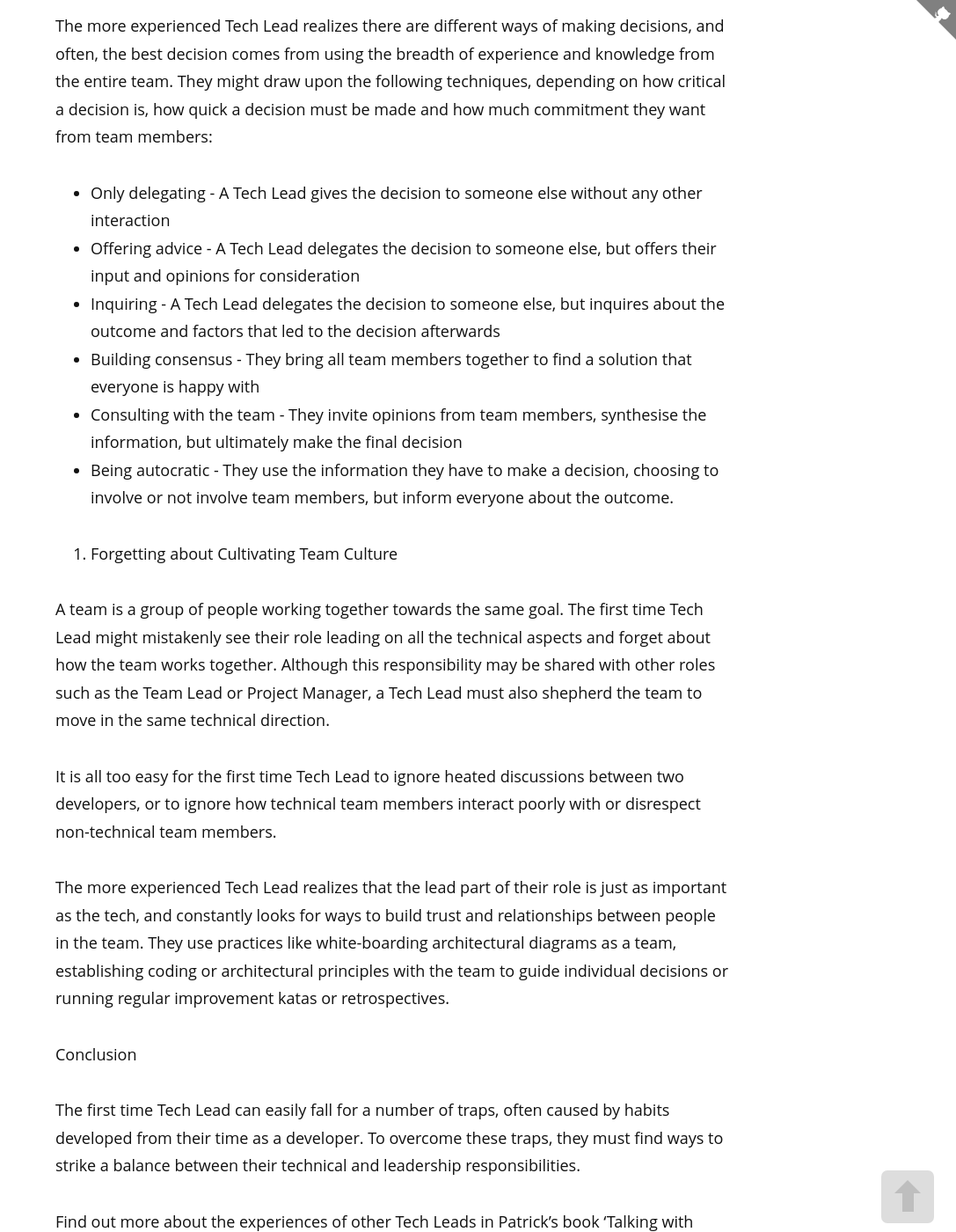
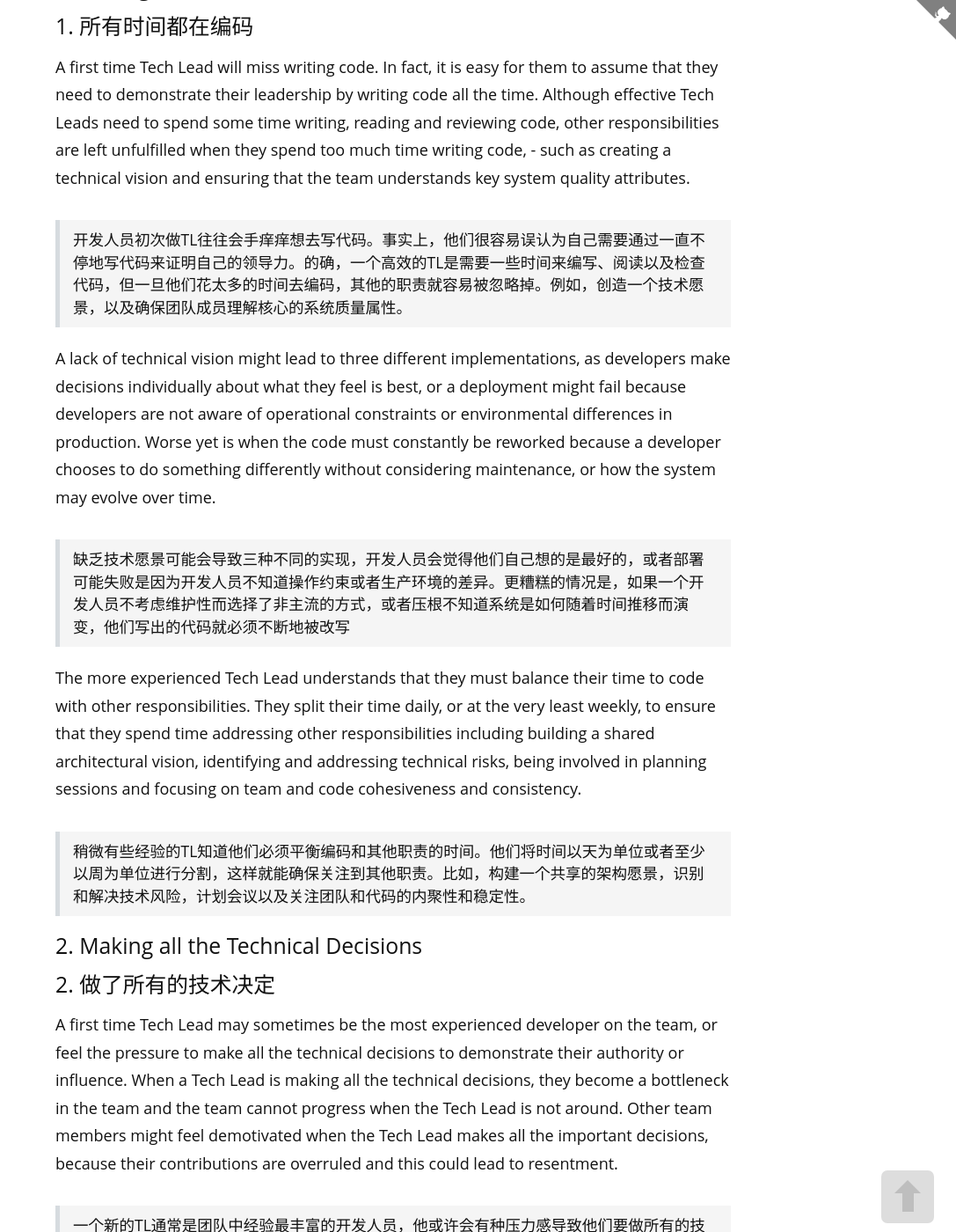
Before and after one commit to lemon123456/sjyuan-cc.github.io, a Jekyll site: the page built from _posts/2016-03-25-3-common-mistakes-of-first-time-tech-lead.md, in a window 1280 px wide and 1400 px high, scrolled down 1775 px. Shown: the whole window at 88% size, without its empty margins (193-1280 px from the left). Built offline with Jekyll 4.4.1, drawn with Linux system fonts in a browser that asks for light colours; nearby versions of some CDN libraries; comment, search, counter and statistics services are not loaded; some of the changed text lies outside the part shown.

Commit message:
proceed translation

```diff
--- a/_posts/2016-03-25-3-common-mistakes-of-first-time-tech-lead.md
+++ b/_posts/2016-03-25-3-common-mistakes-of-first-time-tech-lead.md
@@ -22,21 +22,42 @@
 
 Don't miss the author's earlier post on the 5 Tips for Being an Effective Tech Lead.
 
+>不要错过作者之前写的文章`高效技术领导者的5个锦囊妙计`
+
 The first time a developer steps into the role of a Tech Lead can be difficult. The skills and experience of a seasoned developer do not automatically translate into the skills necessary for the Tech Lead role. In fact, some of the habits of a developer can do more harm than good, when not applied well and with more authority in this new role.
+
+>开发人员初次走进技术领导（后文简称TL）这个角色的时候都是很困难的。即便经验再丰富的开发人员，他的技能和经验也是不能自动转换成一个TL必备的技能的。事实上，如果开发人员不能很好地运用已有的技能和经验，或者不能在这个新角色中树立更多权威，一些旧有的习惯不但没有帮助，反而会带来阻碍。
+
+
+![Alt text]({{ "/assets/img/3-common-mistakes-of-first-time-tech-lead.png" }})
+
 
 In this article, we explore three common traps a first time Tech Lead experiences, and what they can do to avoid them.
 
-1. Coding Full-Time
+>这篇文章中，我们一起来探索一下初次做TL时容易踏入的三个陷阱，以及他们可以做些什么来避免绕过这些陷阱。
+
+### 1. Coding Full-Time
+### 1. 所有时间都在编码
 
 A first time Tech Lead will miss writing code. In fact, it is easy for them to assume that they need to demonstrate their leadership by writing code all the time. Although effective Tech Leads need to spend some time writing, reading and reviewing code, other responsibilities are left unfulfilled when they spend too much time writing code, - such as creating a technical vision and ensuring that the team understands key system quality attributes.
 
+>开发人员初次做TL往往会手痒痒想去写代码。事实上，他们很容易误认为自己需要通过一直不停地写代码来证明自己的领导力。的确，一个高效的TL是需要一些时间来编写、阅读以及检查代码，但一旦他们花太多的时间去编码，其他的职责就容易被忽略掉。例如，创造一个技术愿景，以及确保团队成员理解核心的系统质量属性。
+
+
 A lack of technical vision might lead to three different implementations, as developers make decisions individually about what they feel is best, or a deployment might fail because developers are not aware of operational constraints or environmental differences in production. Worse yet is when the code must constantly be reworked because a developer chooses to do something differently without considering maintenance, or how the system may evolve over time.
+
+>缺乏技术愿景可能会导致三种不同的实现，开发人员会觉得他们自己想的是最好的，或者部署可能失败是因为开发人员不知道操作约束或者生产环境的差异。更糟糕的情况是，如果一个开发人员不考虑维护性而选择了非主流的方式，或者压根不知道系统是如何随着时间推移而演变，他们写出的代码就必须不断地被改写
 
 The more experienced Tech Lead understands that they must balance their time to code with other responsibilities. They split their time daily, or at the very least weekly, to ensure that they spend time addressing other responsibilities including building a shared architectural vision, identifying and addressing technical risks, being involved in planning sessions and focusing on team and code cohesiveness and consistency.
 
-2. Making all the Technical Decisions
+>稍微有些经验的TL知道他们必须平衡编码和其他职责的时间。他们将时间以天为单位或者至少以周为单位进行分割，这样就能确保关注到其他职责。比如，构建一个共享的架构愿景，识别和解决技术风险，计划会议以及关注团队和代码的内聚性和稳定性。
+
+### 2. Making all the Technical Decisions
+### 2. 做了所有的技术决定
 
 A first time Tech Lead may sometimes be the most experienced developer on the team, or feel the pressure to make all the technical decisions to demonstrate their authority or influence. When a Tech Lead is making all the technical decisions, they become a bottleneck in the team and the team cannot progress when the Tech Lead is not around. Other team members might feel demotivated when the Tech Lead makes all the important decisions, because their contributions are overruled and this could lead to resentment.
+
+>一个新的TL通常是团队中经验最丰富的开发人员，他或许会有种压力感导致他们要做所有的技术决定来证明他的权威和影响力。TL一个人对技术说了算意味着他成为了团队的瓶颈，此时团队离开了TL就无法取得进步了，团队其他成员也会失去动力，因为TL做了所有的重要的决定意味着他们的贡献都被否定了，而这只会让他们心生不满。
 
 The more experienced Tech Lead realizes there are different ways of making decisions, and often, the best decision comes from using the breadth of experience and knowledge from the entire team. They might draw upon the following techniques, depending on how critical a decision is, how quick a decision must be made and how much commitment they want from team members:
 
```
Also changed, not shown: assets/img/3-common-mistakes-of-first-time-tech-lead.png (added).
